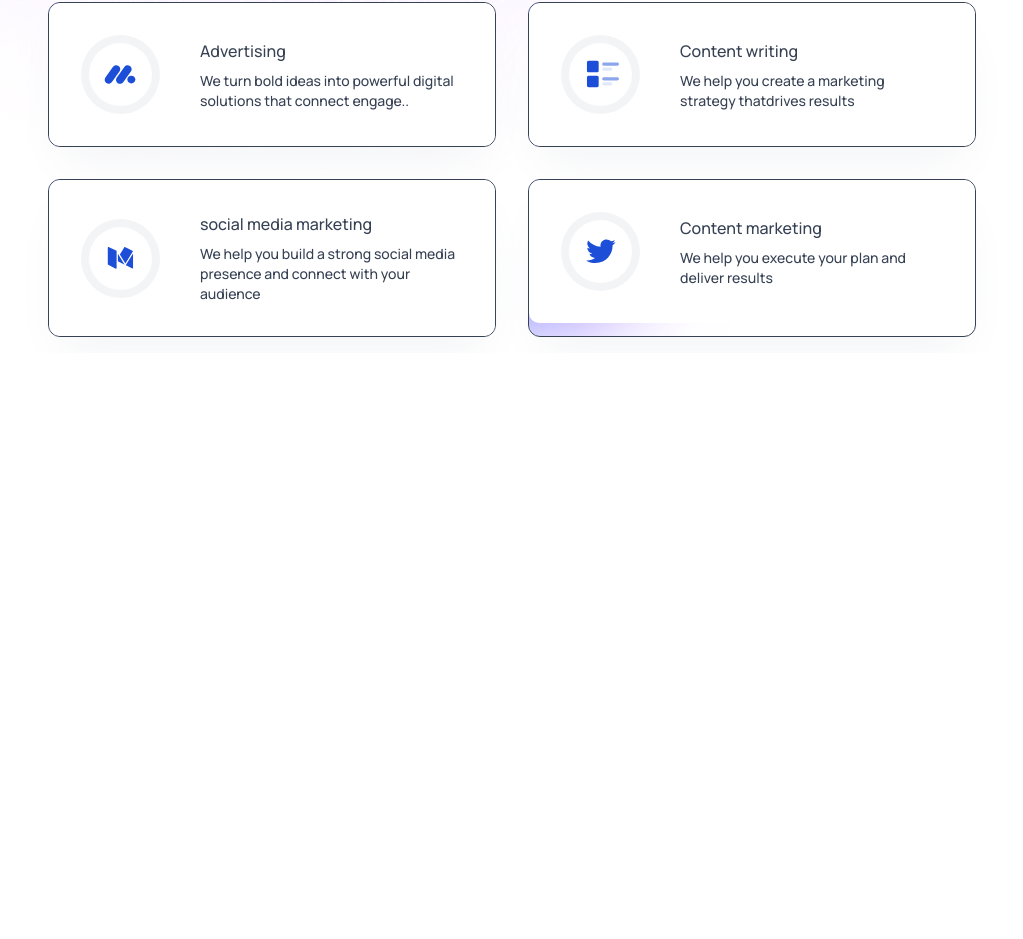
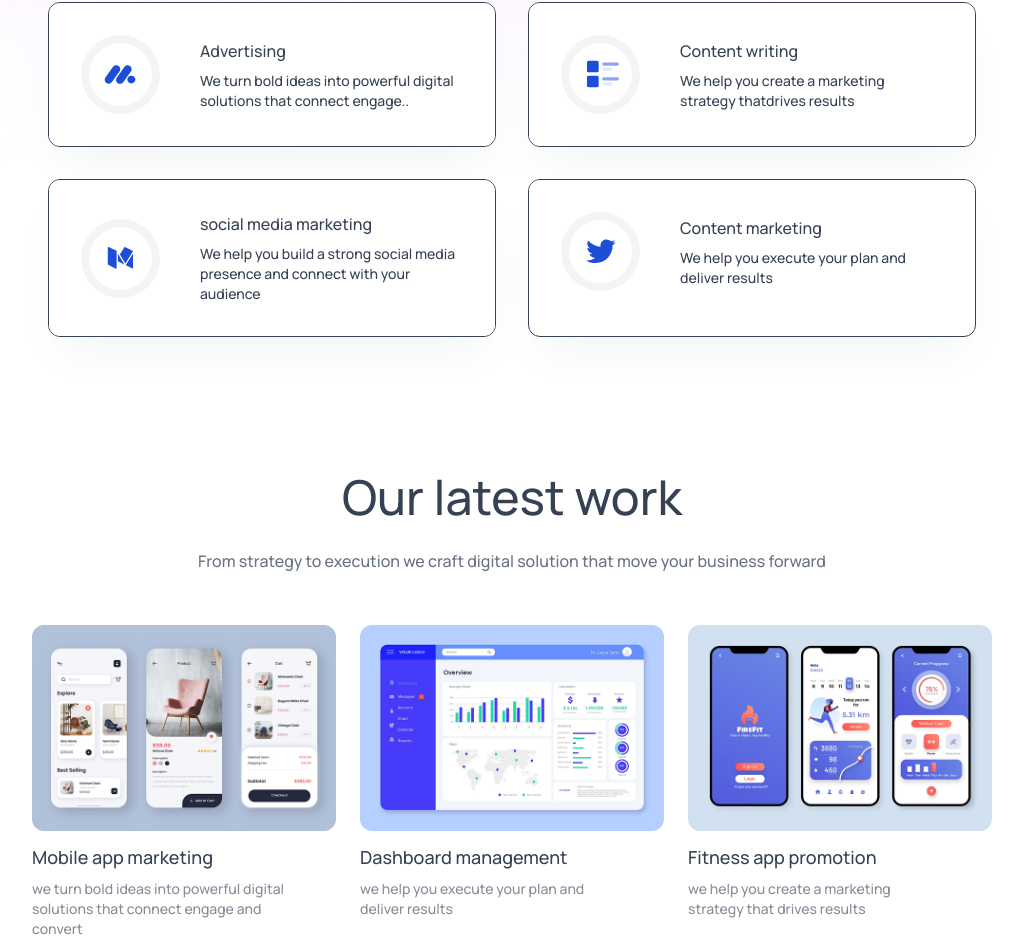
Before and after one commit to Akash4590/agency, a React (Vite) app: page / in a window 1280 px wide. Shown: the part 1511-2450 px from the top of the page, without its empty margins (128-1151 px from the left). Before the commit the page ends 1864 px from the top, so only its background shows below. Built offline with nearby package versions, Linux system fonts and the light colour scheme.

Commit message:
i work on our work component

```diff
--- a/src/App.jsx
+++ b/src/App.jsx
@@ -3,6 +3,7 @@ import Navbar from './components/Navbar'
 import Hero from './components/Hero'
 import Trustedby from './components/Trustedby'
 import Services from './components/Services'
+import OurWork from './components/OurWork'
 
 const App = () => {
 
@@ -15,6 +16,7 @@ const [theme, settheme] = useState(localStorage.getItem('theme') ? localStorage.
       <Hero/>
       <Trustedby/>
       <Services />
+      <OurWork/>
     </div>
   )
 }
--- /dev/null
+++ b/src/components/OurWork.jsx
@@ -0,0 +1,41 @@
+import React from 'react'
+import Title from './Title'
+import assets from '../assets/assets'
+const OurWork = () => {
+   const workData  = [
+              {
+                 title :'Mobile app marketing',
+                 description:"we turn bold ideas into powerful digital solutions that connect engage and convert",
+                img : assets.work_mobile_app
+              },
+              {
+                 title :'Dashboard management',
+                 description:"we help you execute your plan and deliver results",
+                img : assets.work_dashboard_management
+              },
+              {
+                 title :'Fitness app promotion',
+                 description:"we help you create a marketing strategy that drives results",
+                img : assets.work_fitness_app
+              },
+   ]
+  return (
+    <div id='ourwork' className='flex flex-col items-center gap-7 px-4 sm:px-12 lg:px-24 xl:px-40 pt-30 text-gray-700 dark:text-white'>
+  <Title title = 'Our latest work' desc='From strategy to execution we craft digital solution that move your business forward'/>
+
+  <div className='grid sm:grid-cols-2 lg:grid-cols-3 gap-6 w-full max-w-5xl'>
+    {
+      workData.map((work,index)=>(
+      <div key={index} className='hover:scale-102 duration-500 transition-all cursor-pointer'>
+      <img src={work.img} className='w-full rounded-xl' alt="" />
+      <h3 className='mt-3 mb-2 text-lg font-semibold'>{work.title}</h3>
+      <p className='text-sm opacity-60 w-5/6'>{work.description}</p>
+      </div>))
+    }
+ </div>
+
+    </div>
+  )
+}
+
+export default OurWork
--- a/src/components/ServiceCard.jsx
+++ b/src/components/ServiceCard.jsx
@@ -1,11 +1,19 @@
 
-import React, { useState } from 'react'
+import React, { useRef, useState } from 'react'
 
 const ServiceCard = ({service,index}) => {
-      const[position,setposition] =  useState({x:0,y:0});
+      const[position,setposition] =  useState({x:0 , y:0});
+      const[visible,setvisible] = useState(false);
+      const divref = useRef(null);
+      const handlemousemove  = (e)=>{
+         const bounds = divref.current.getBoundingClientRect();
+         setposition({x: e.clientX - bounds.left, y:e.clientY - bounds.top})
+      }
   return (
-    <div className='relative overflow-hidden max-w-lg m-2 sm:m-4 rounded-xl border border-gray-200 dark: border-gray-700 shadow-2xl shadow-gray-100 dark:shadow-white/10'>
-  <div className='pointer-events-none blur-2xl rounded-full bg-gradient-to-r from-blue-500 via-indigo-500 to-purple-500 w-[300px] h-[300px] absolute z-0 transition-opacity duration-500 mix-blend-lighten opacity-70' style={{top:position.y -150, left:position.x -150}}></div>
+    <div className='relative overflow-hidden max-w-lg m-2 sm:m-4 rounded-xl border border-gray-200 dark: border-gray-700 shadow-2xl shadow-gray-100 dark:shadow-white/10' onMouseEnter={()=>setvisible(true)} onMouseLeave={()=>setvisible(false)} ref={divref} onMouseMove={handlemousemove}>
+
+ <div className={`pointer-events-none blur-2xl rounded-full bg-gradient-to-r from-blue-500 via-indigo-500 to-purple-500 w-[300px] h-[300px] absolute z-0 transition-opacity duration-500 mix-blend-lighten ${visible ? 'opacity-70' : 'opacity-0'}`} style={{top:position.y -150, left:position.x -150}}></div>
+
          <div className='flex items-center gap-10 p-8 hover:p-7.5 hover:m-0.5 transition-all rounded-[10px] bg-white dark:bg-gray-900 z-10 relative'>
 
 
```
